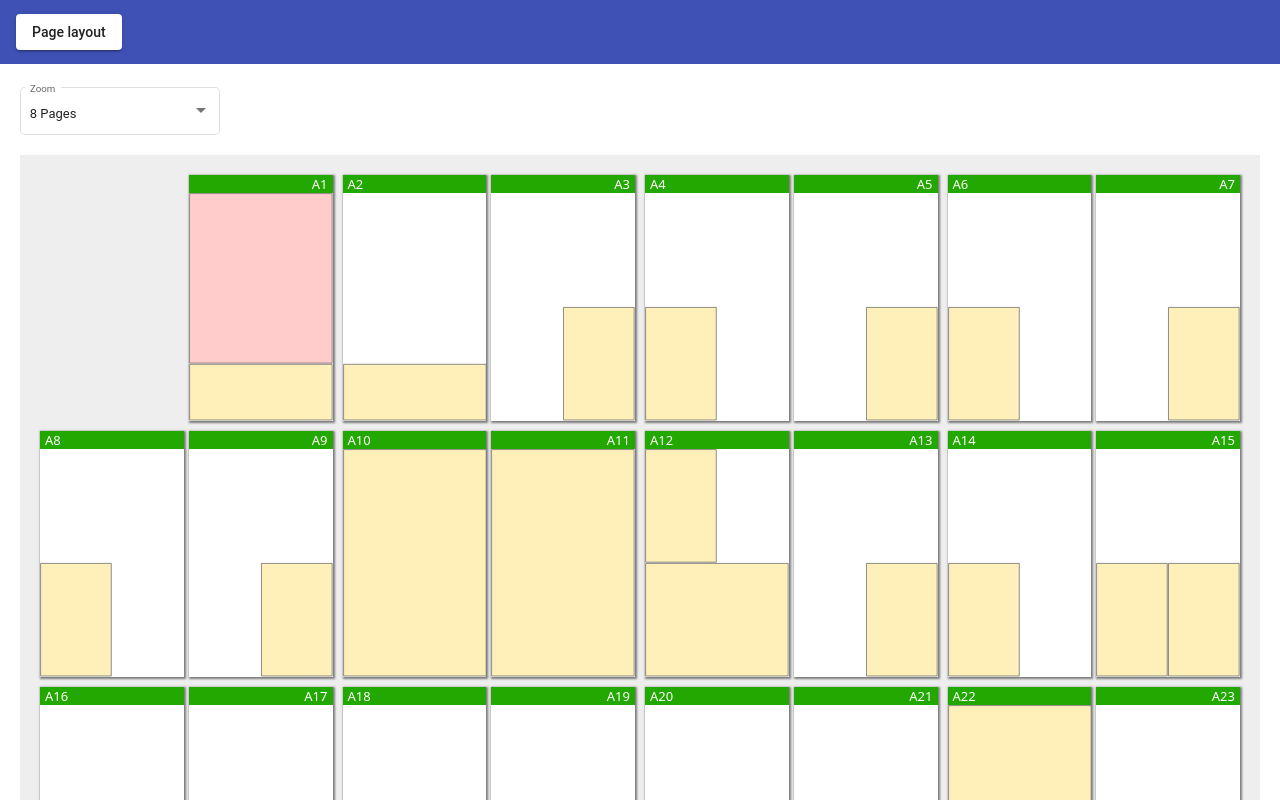
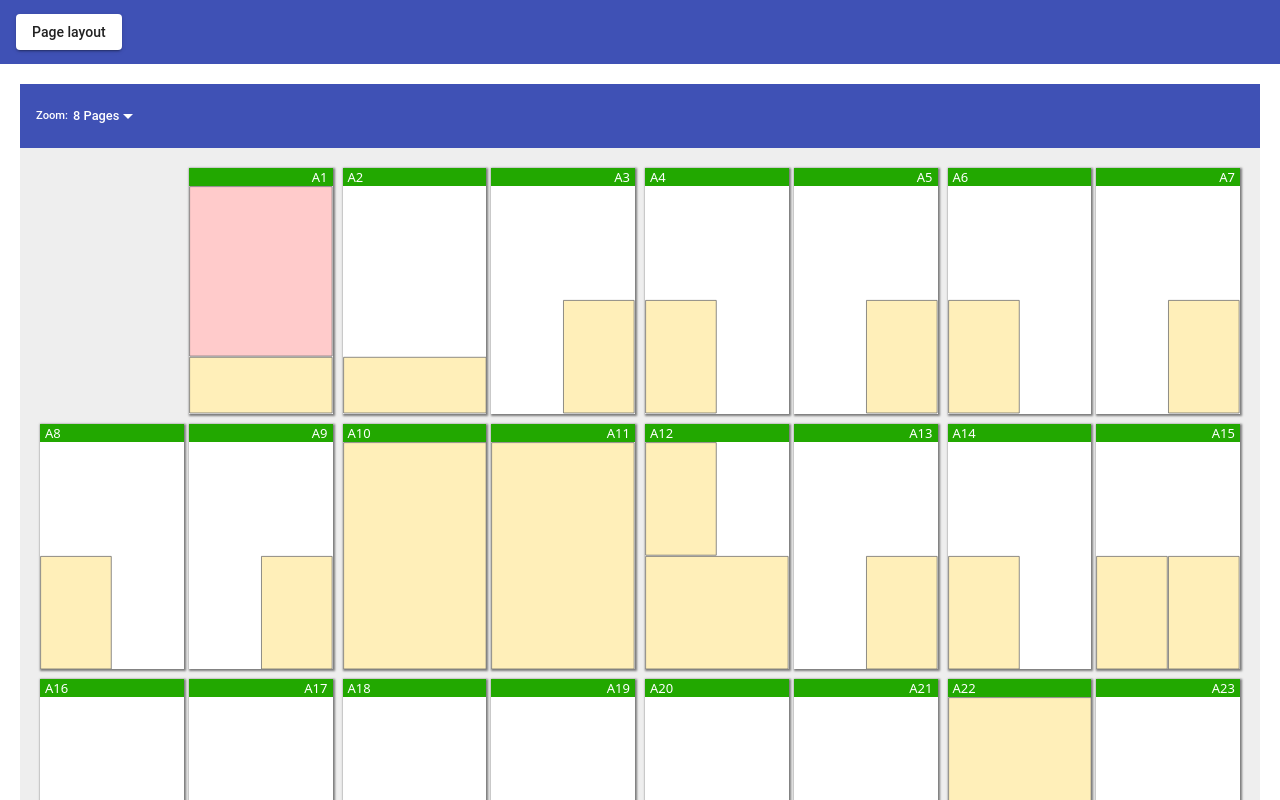
Before and after one commit to dandy-andy/Atlas-Mockups, an Angular app: page /page-layout in a window 1280 px wide. Shown: the top 800 px of the page. Built offline with nearby package versions, Linux system fonts and the light colour scheme.

Commit message:
3 files modified

```diff
--- a/src/app/page-layout/page-layout.component.html
+++ b/src/app/page-layout/page-layout.component.html
@@ -1,9 +1,12 @@
-<mat-form-field appearance="outline" style="width:auto">
-  <mat-label>Zoom</mat-label>
-  <mat-select [(value)]="currentLayoutWidthPages">
-    <mat-option *ngFor="let value of layoutWidthOptions" [value]="value"> {{ value }} Pages </mat-option>
-  </mat-select>
-</mat-form-field>
+<mat-toolbar color="primary">
+
+    <mat-label class="label-inline">Zoom:</mat-label>
+    <mat-select [(value)]="currentLayoutWidthPages">
+      <mat-option *ngFor="let value of layoutWidthOptions" [value]="value"> {{ value }} Pages </mat-option>
+    </mat-select>
+
+</mat-toolbar>
+
 <div class="spreadContainer" *ngIf="currentLayoutWidthPages === 1">
   <ng-container *ngFor="let page of pages">
     <ng-container *ngTemplateOutlet="templatePageBox; context: { page: page }"></ng-container>
--- a/src/styles.scss
+++ b/src/styles.scss
@@ -32,3 +32,17 @@ body {
 .button-panel button + button {
   margin-left: 10px;
 }
+
+mat-toolbar.mat-toolbar mat-label {
+  font-size: 0.7rem;
+  margin-right: 5px;
+}
+
+mat-toolbar.mat-toolbar mat-select.mat-select .mat-select-value-text {
+  font-size: 0.8rem;
+}
+
+mat-toolbar.mat-toolbar mat-select.mat-select {
+  font-size: 0.9rem;
+  width: auto;
+}
```
Also changed, not shown: src/app/page-layout/page-layout.component.css (line endings or trailing spaces).
